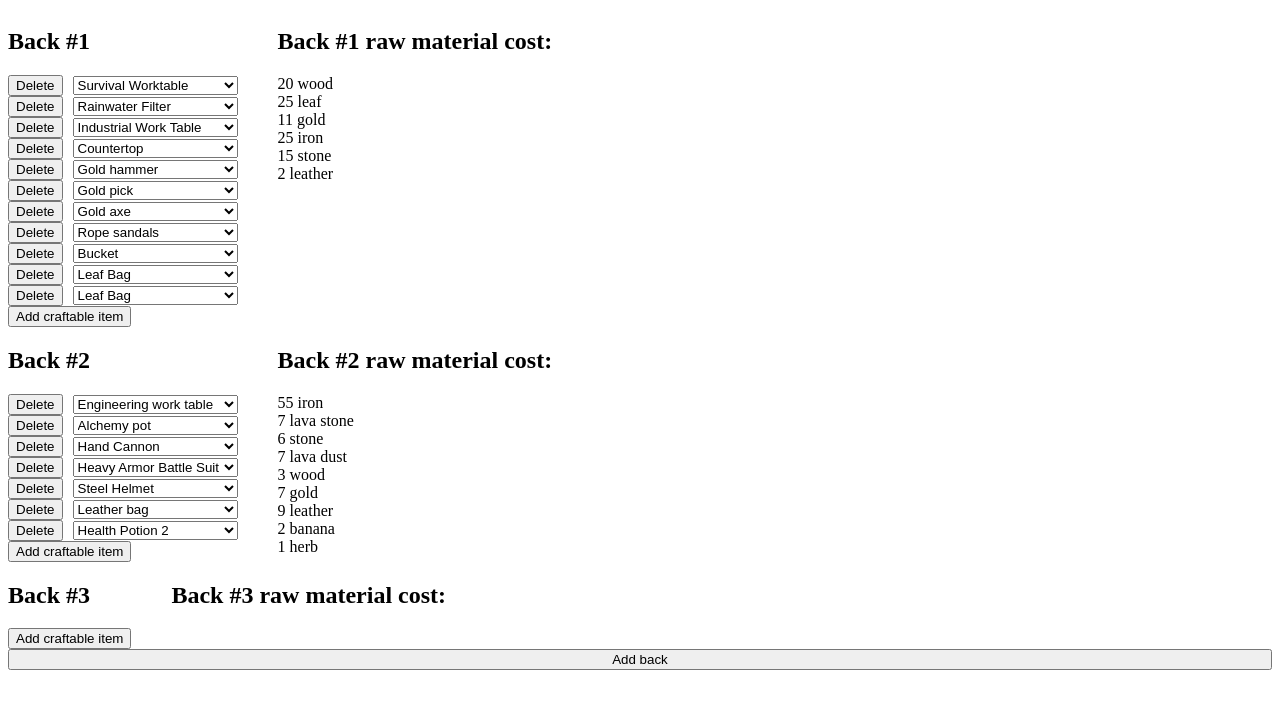
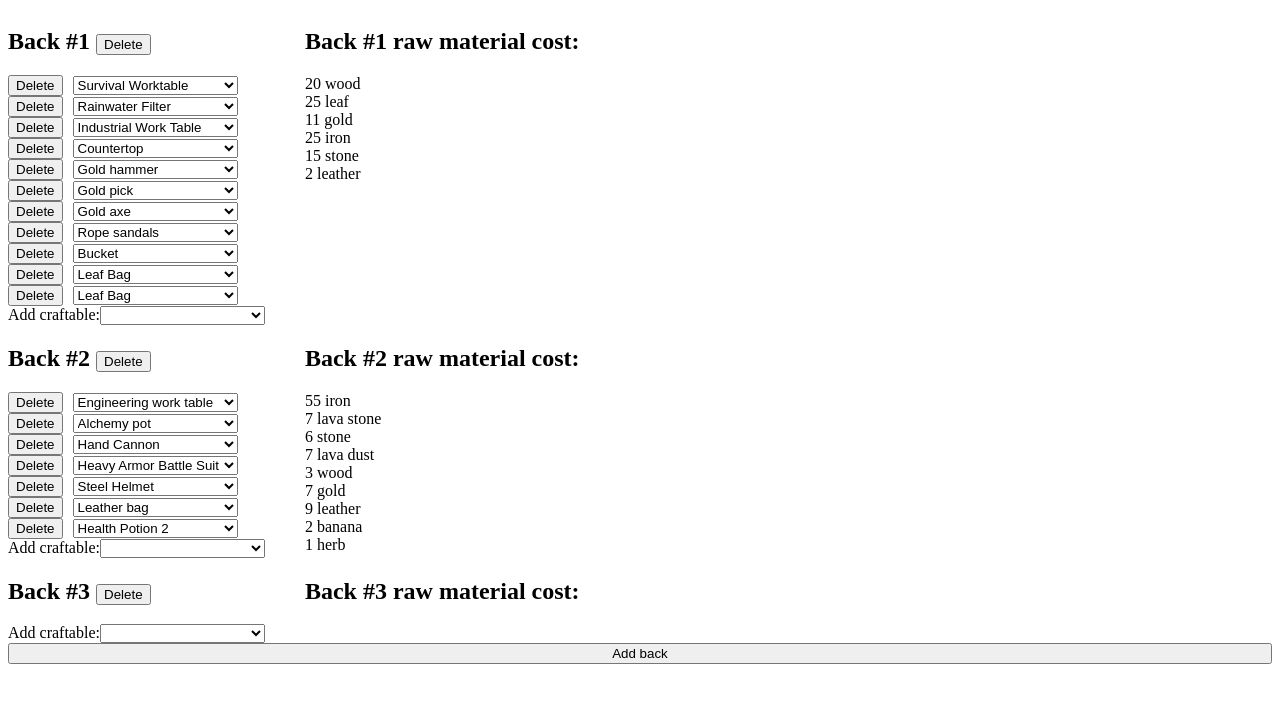
Before and after one commit to SLAzurin/misty-island-router, a React (Create React App) app: page / in a window 1280 px wide. Shown: the top 708 px of the page. Built offline with nearby package versions, Linux system fonts and the light colour scheme.

Commit message:
Add functions

```diff
--- a/src/App.tsx
+++ b/src/App.tsx
@@ -12,9 +12,7 @@ function App() {
     structures: Array<string>
   ): { [key: string]: number } => {
     let rawMaterials: { [key: string]: number } = {};
-    console.log(structures)
     structures.forEach((structure) => {
-      console.log("onto", structure)
       for (const [rawMaterial, count] of Object.entries(items[structure])) {
         if (typeof rawMaterials[rawMaterial] === "undefined")
           rawMaterials[rawMaterial] = 0;
@@ -22,6 +20,30 @@ function App() {
       }
     });
     return rawMaterials;
+  };
+
+  const addBack = () => {
+    let newBuild = JSON.parse(JSON.stringify(build)) as string[][];
+    newBuild.push([]);
+    setBuild(newBuild);
+  };
+
+  const deleteBack = (backNummber: number) => {
+    let newBuild = JSON.parse(JSON.stringify(build)) as string[][];
+    newBuild.splice(backNummber, 1);
+    setBuild(newBuild);
+  };
+
+  const addCraftable = (backNumber: number, craftableName: string) => {
+    let newBuild = JSON.parse(JSON.stringify(build)) as string[][];
+    newBuild[backNumber].push(craftableName);
+    setBuild(newBuild);
+  };
+
+  const deleteCraftable = (backNumber: number, craftableIndex: number) => {
+    let newBuild = JSON.parse(JSON.stringify(build)) as string[][];
+    newBuild[backNumber].splice(craftableIndex, 1);
+    setBuild(newBuild);
   };
 
   useEffect(() => {
@@ -38,14 +60,24 @@ function App() {
               style={{ display: "flex", flexDirection: "row" }}
             >
               <div>
-                <h2>Back #{backNumber + 1}</h2>
+                <h2>
+                  Back #{backNumber + 1}{" "}
+                  <button
+                    type="button"
+                    onClick={() => {
+                      deleteBack(backNumber);
+                    }}
+                  >
+                    Delete
+                  </button>
+                </h2>
                 {back.map((structure, structureIndex) => {
                   return (
                     <div key={structureIndex}>
                       <button
                         type="button"
                         onClick={() => {
-                          console.log("Clicked Delete", structureIndex);
+                          deleteCraftable(backNumber, structureIndex);
                         }}
                         style={{ marginRight: "10px" }}
                       >
@@ -69,22 +101,35 @@ function App() {
                     </div>
                   );
                 })}
-
-                <button
-                  type="button"
-                  onClick={() => {
-                    console.log("Click Add structure", backNumber + 1);
+                <label>Add craftable:</label>
+                <select
+                  onChange={(e) => {
+                    if (e.target.value !== "")
+                      addCraftable(backNumber, e.target.value);
                   }}
+                  value={""}
                 >
-                  Add craftable item
-                </button>
+                  <option value={""}></option>
+                  {Object.keys(items)
+                    .sort()
+                    .map((itemName, itemIndex) => {
+                      return (
+                        <option
+                          key={`addcraftable${backNumber}_${itemIndex}`}
+                          value={itemName}
+                        >
+                          {itemName}
+                        </option>
+                      );
+                    })}
+                </select>
               </div>
               <div style={{ marginLeft: "40px" }}>
                 <h2>Back #{backNumber + 1} raw material cost:</h2>
                 {Object.entries(getRawMaterials(back)).map(
-                  ([rawMaterial, count]) => {
+                  ([rawMaterial, count], rawMaterialIndex) => {
                     return (
-                      <div>
+                      <div key={`${backNumber}_raw_${rawMaterialIndex}`}>
                         {count} {rawMaterial}
                       </div>
                     );
@@ -97,7 +142,7 @@ function App() {
       </div>
       <button
         onClick={() => {
-          console.log("Add back");
+          addBack();
         }}
       >
         Add back
```
